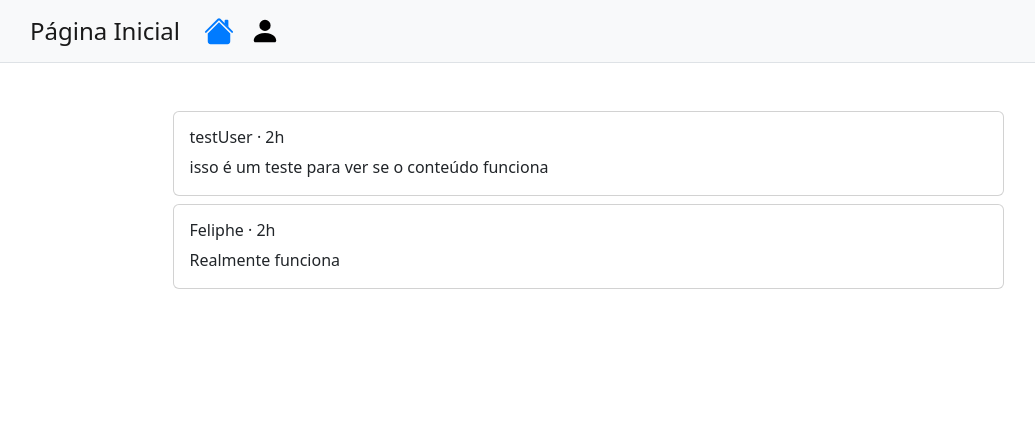
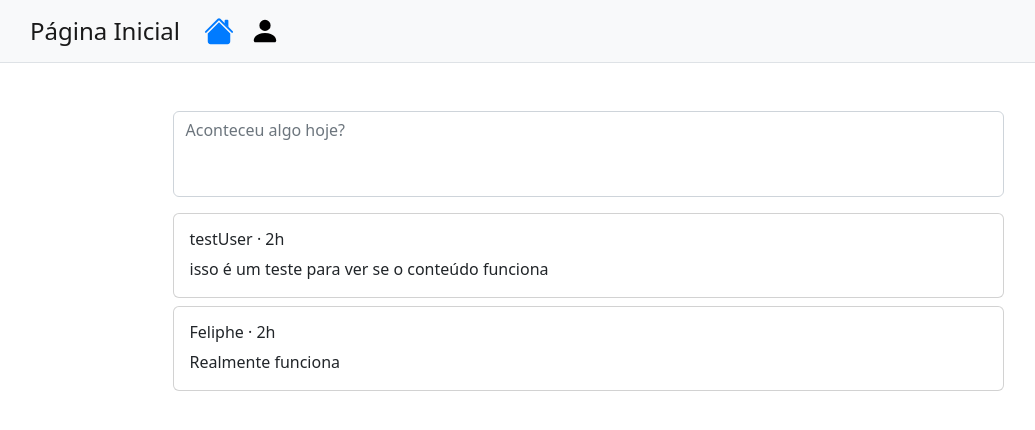
Before and after one commit to JoaoVMarques/social-network, a React (Create React App) app: page /home in a window 1280 px wide. Shown: the top 430 px of the page, without its empty margins (52-1087 px from the left). Built offline with nearby package versions, Linux system fonts and the light colour scheme.

Commit message:
TextArea para criar posts

```diff
--- /dev/null
+++ b/src/components/CreatePost.jsx
@@ -0,0 +1,27 @@
+import React from 'react';
+import PropTypes from 'prop-types';
+import { Form } from 'react-bootstrap';
+
+function CreatePost(props) {
+  const { verifyPublishButton } = props;
+  return(
+    <Form>
+      <div className="form-group">
+        <textarea
+
+          className="form-control notresize"
+          id="postTextArea"
+          onChange={ verifyPublishButton }
+          rows="3"
+          placeholder='Aconteceu algo hoje?'
+        />
+      </div>
+    </Form>
+  );
+}
+
+CreatePost.propTypes = {
+  verifyPublishButton: PropTypes.func
+}.isRequired;
+
+export default CreatePost;
--- a/src/components/MainContent.jsx
+++ b/src/components/MainContent.jsx
@@ -1,12 +1,44 @@
 import React from 'react';
 import contents from '../data/content';
-import { Container, Row } from 'react-bootstrap';
+import { Button, Col, Container, Row } from 'react-bootstrap';
 import ContentCard from './ContentCard';
+import CreatePost from './CreatePost';
+import { useState } from 'react';
 
 function MainContent() {
+  const marginNumber = 3;
+  const [ publishButton, setPublishButton ] = useState(false);
+  const [ marginBottom, setMarginBottom ] = useState(marginNumber);
+
+  function verifyPublishButton({ target }) {
+    const { value } = target;
+    if(value) {
+      setPublishButton(true);
+      setMarginBottom(1);
+    } else {
+      setPublishButton(false);
+      setMarginBottom(marginNumber);
+    }
+  }
+
   return(
-    <div className='p-5'>
+    <div className="p-5">
       <Container>
+        <Row className={ `mb-${marginBottom}` }>
+          <Col sm={ 9 } xs={ 12 } className="mx-auto">
+            <CreatePost verifyPublishButton={ verifyPublishButton } />
+          </Col>
+        </Row>
+        {
+          publishButton &&
+          (
+            <Row className="mb-2">
+              <Col sm={ 9 } xs={ 12 } className="mx-auto d-flex flex-row-reverse">
+                <Button variant="primary">Publicar</Button>
+              </Col>
+            </Row>
+          )
+        }
         <Row>
           {contents.map((content) =>
             (
--- a/src/styles/styles.css
+++ b/src/styles/styles.css
@@ -16,3 +16,7 @@
 .selected {
   color: #007bff
 }
+
+.notresize {
+  resize: none;
+}
```
